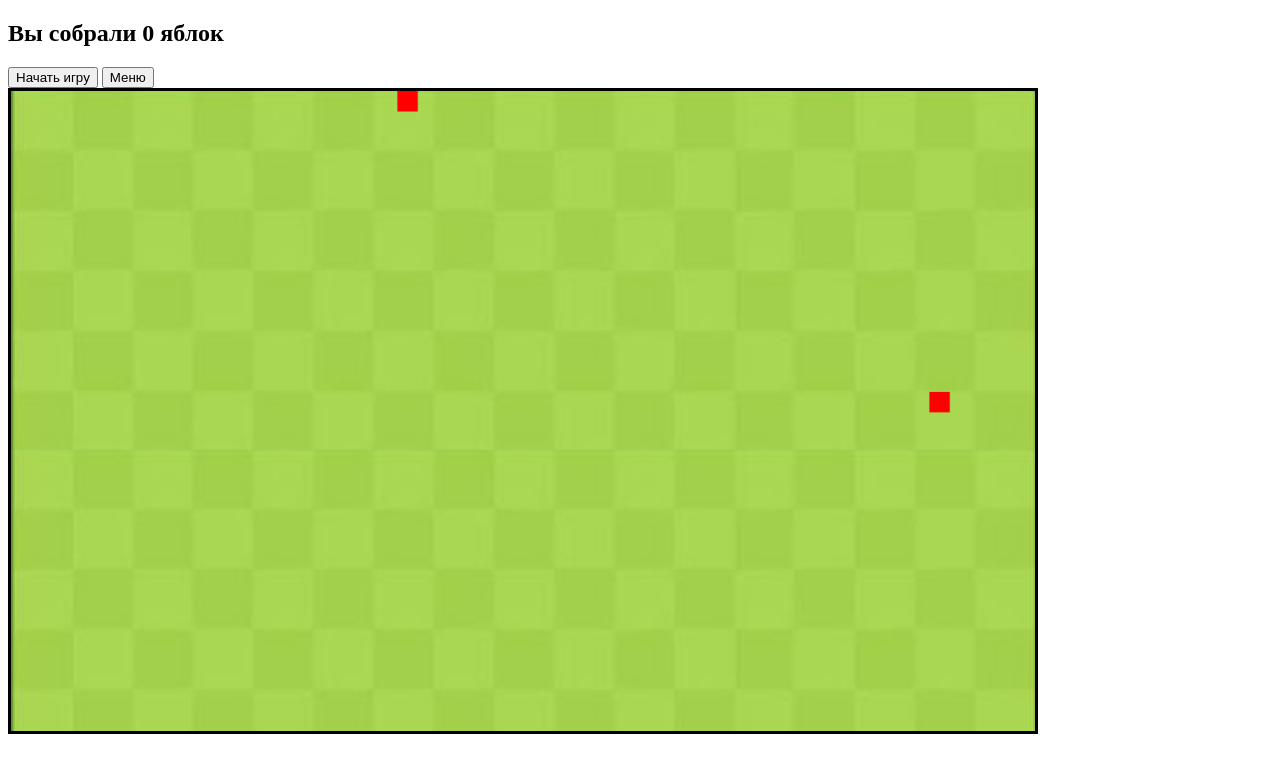
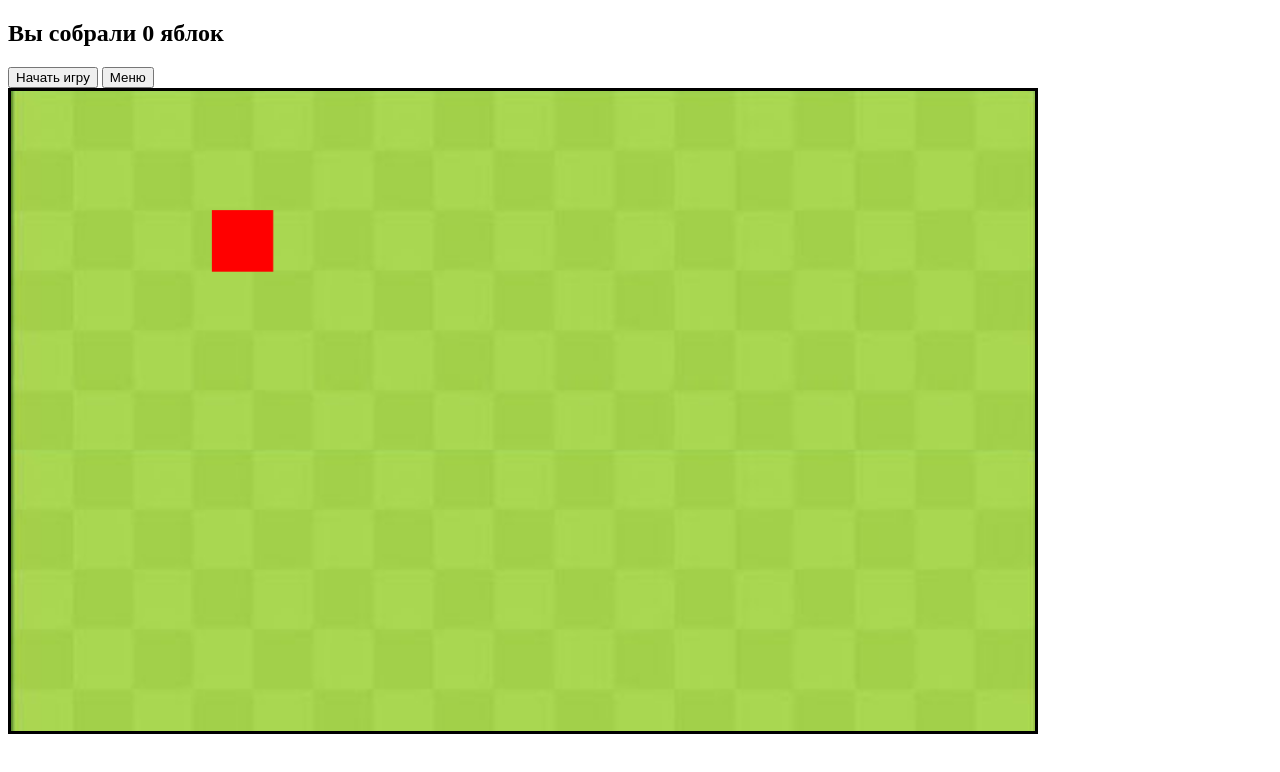
Before and after one commit to Cerega2011/snake, a website built with webpack: page game.html in a window 1280 px wide. Both pictures are taken after a click on the button "Начать игру". Built offline with nearby package versions, Linux system fonts and the light colour scheme.

Commit message:
chose position apple

```diff
--- a/css/game.css
+++ b/css/game.css
@@ -7,10 +7,10 @@
     background-image: url(/images/bg.jpeg);
 }
 
-/* @media screen and (max-width: 460px) {
+@media screen and (max-width: 460px) {
     canvas {
         border: 5px red solid;
         width: 100vw;
         height: 90vh;
     }
-} */
+}
--- a/js/game.js
+++ b/js/game.js
@@ -101,13 +101,22 @@ function move() {
         y < appleY + appleSize &&
         y + snakeSizeY > appleY
     ) {
-        appleX = Math.floor(Math.random() * canvas.width)
-        appleY = Math.floor(Math.random() * canvas.height)
+        generateRandomApplePosition()
         XsnakeSize += 50
         context.fillRect(tail, y, snakeSizeX, snakeSizeY)
         score++
         updateScoreText()
+
     }
+
+}
+
+function generateRandomApplePosition() {
+    let padding = 10
+    let maxX = canvas.width - appleSize - padding * 2
+    let maxY = canvas.height - appleSize - padding * 2
+    appleY = Math.floor(Math.random() * maxY) + padding
+    appleX = Math.floor(Math.random() * maxX) + padding
 
 }
 
@@ -126,9 +135,7 @@ function resetGame() {
     x = 0
     y = 0
     tail = []
-    // snakeSizeX = 20
-    // snakeSizeY = 20
-    // XsnakeSize = 40
+    XsnakeSize = 40
     updateScoreText()
 }
 
@@ -145,11 +152,13 @@ function updateScoreText() {
 function updateCanvasSize() {
     canvas.width = window.innerWidth
     canvas.height = window.innerHeight
-    snakeSizeX = canvas.width * 0.02
-    snakeSizeY = canvas.width * 0.02
-    appleSize = canvas.width * 0.02
+    snakeSizeX = canvas.width * 0.06
+    snakeSizeY = canvas.width * 0.06
+    appleSize = canvas.width * 0.06
     appleX = Math.floor(Math.random() * canvas.width)
     appleY = Math.floor(Math.random() * canvas.height)
+    generateRandomApplePosition()
+
 }
 
 context.fillStyle = "green"
@@ -181,8 +190,9 @@ function moveSnake(event) {
 
 function startGame() {
     updateCanvasSize()
+    generateRandomApplePosition()
+
     gameInterval = setInterval(move, 40)
-
 }
 
 window.addEventListener("resize", updateCanvasSize)
```
Also changed, not shown: dist/css/game.css, dist/game.bundle.js.
